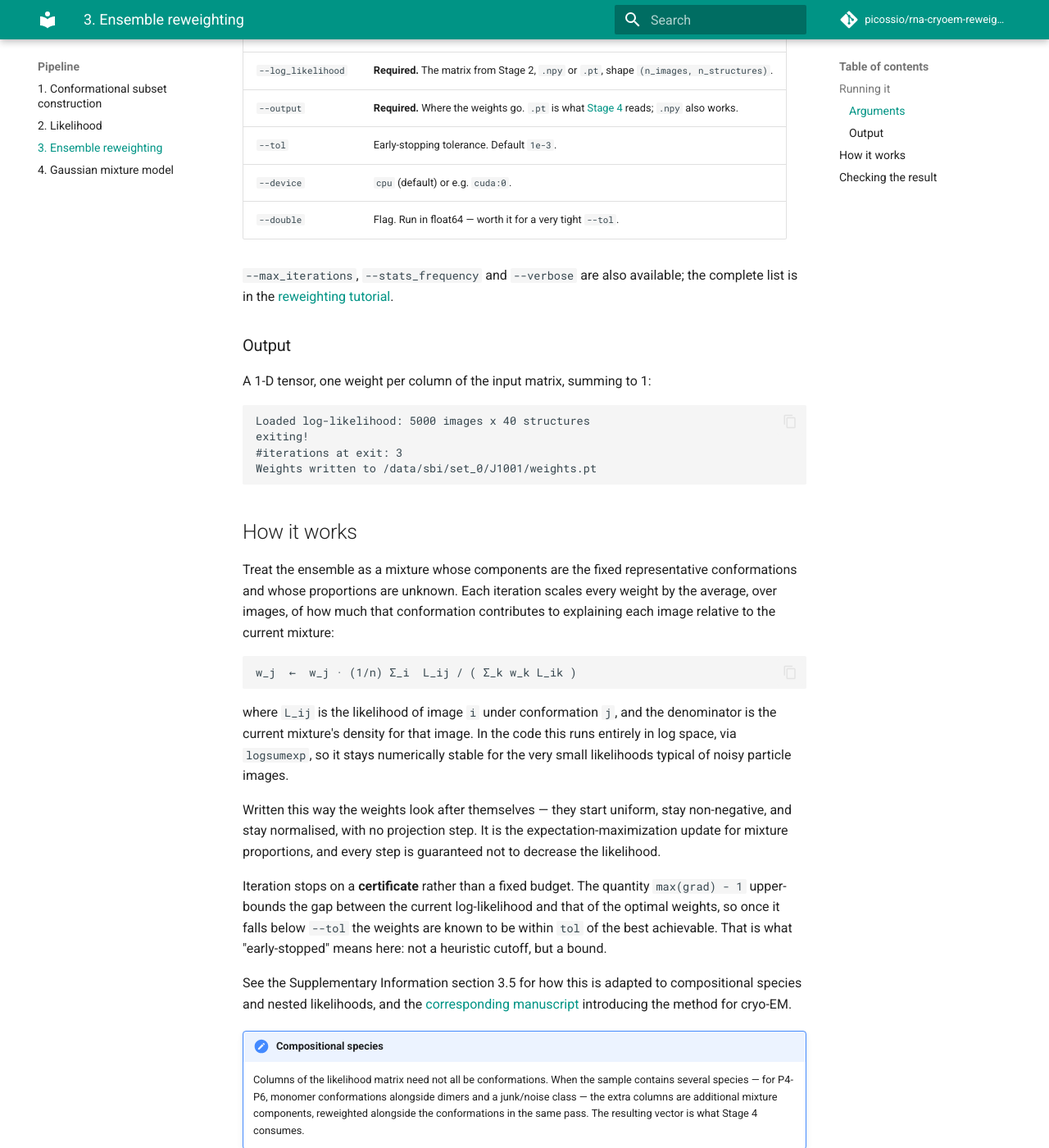
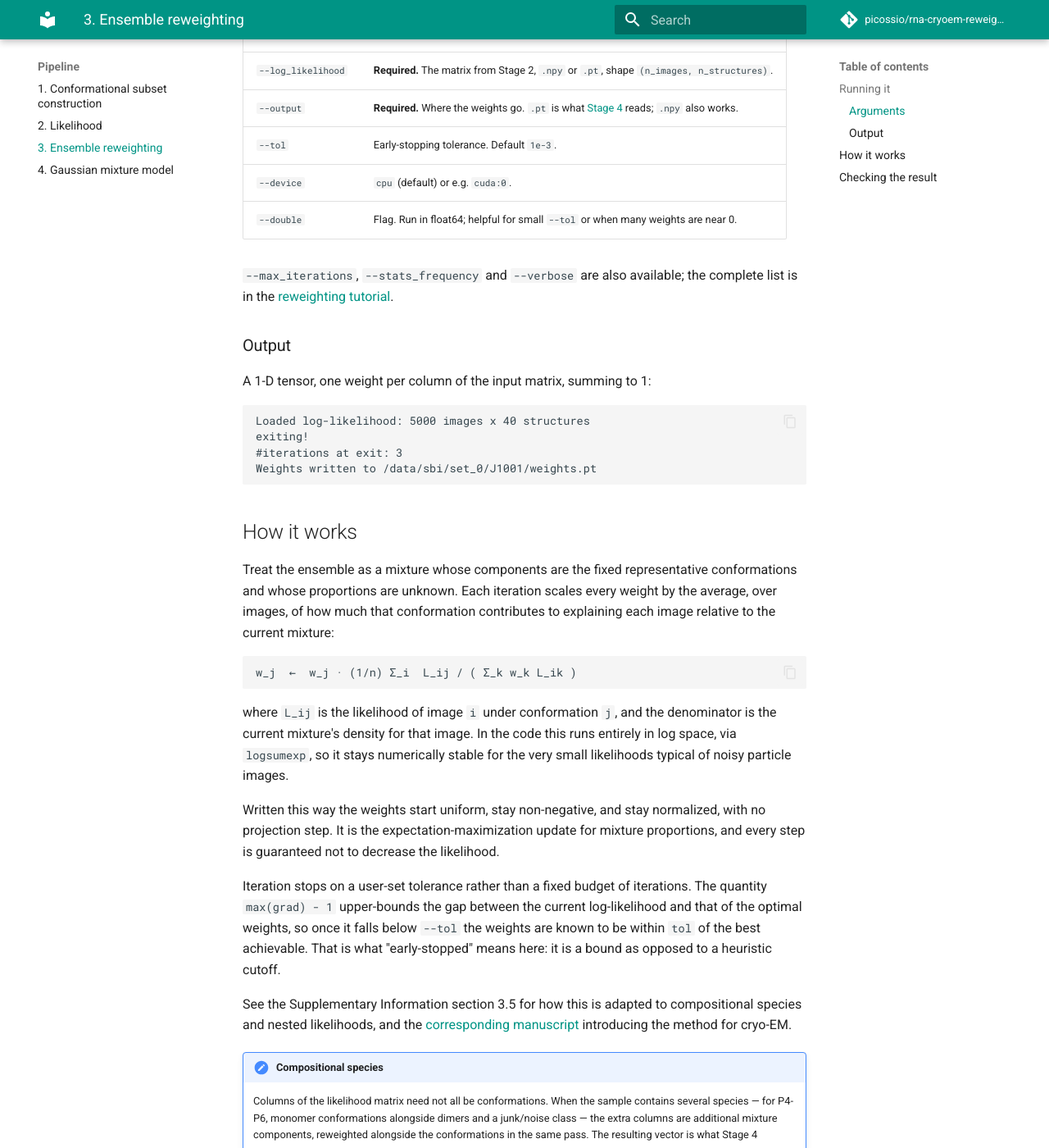
Before and after one commit to picossio/rna-cryoem-reweighting, an MkDocs documentation site: the page built from docs/stage4-reweighting.md, in a window 1280 px wide and 1400 px high, scrolled down 873 px. Shown: the whole window at 82% size. Built offline with MkDocs 1.6.1 and Material for MkDocs 9.7.7, drawn with Linux system fonts in a browser that asks for light colours; comment, search, counter and statistics services are not loaded.

Commit message:
minor reweighting changes

```diff
--- a/docs/stage4-reweighting.md
+++ b/docs/stage4-reweighting.md
@@ -40,7 +40,7 @@ and a large matrix can be pushed onto a GPU with `--device cuda:0`.
 | `--output` | **Required.** Where the weights go. `.pt` is what [Stage 4](stage5-gmm.md) reads; `.npy` also works. |
 | `--tol` | Early-stopping tolerance. Default `1e-3`. |
 | `--device` | `cpu` (default) or e.g. `cuda:0`. |
-| `--double` | Flag. Run in float64 — worth it for a very tight `--tol`. |
+| `--double` | Flag. Run in float64; helpful for small `--tol` or when many weights are near 0. |
 
 `--max_iterations`, `--stats_frequency` and `--verbose` are also available; the
 complete list is in the
@@ -73,16 +73,16 @@ denominator is the current mixture's density for that image. In the code this
 runs entirely in log space, via `logsumexp`, so it stays numerically stable for
 the very small likelihoods typical of noisy particle images.
 
-Written this way the weights look after themselves — they start uniform, stay
-non-negative, and stay normalised, with no projection step. It is the
+Written this way the weights start uniform, stay
+non-negative, and stay normalized, with no projection step. It is the
 expectation-maximization update for mixture proportions, and every step is
 guaranteed not to decrease the likelihood.
 
-Iteration stops on a **certificate** rather than a fixed budget. The quantity
+Iteration stops on a user-set tolerance rather than a fixed budget of iterations. The quantity
 `max(grad) - 1` upper-bounds the gap between the current log-likelihood and
 that of the optimal weights, so once it falls below `--tol` the weights are
 known to be within `tol` of the best achievable. That is what "early-stopped"
-means here: not a heuristic cutoff, but a bound.
+means here: it is a bound as opposed to a heuristic cutoff.
 
 See the Supplementary Information section 3.5 for how this is adapted to
 compositional species and nested likelihoods, and the
```
